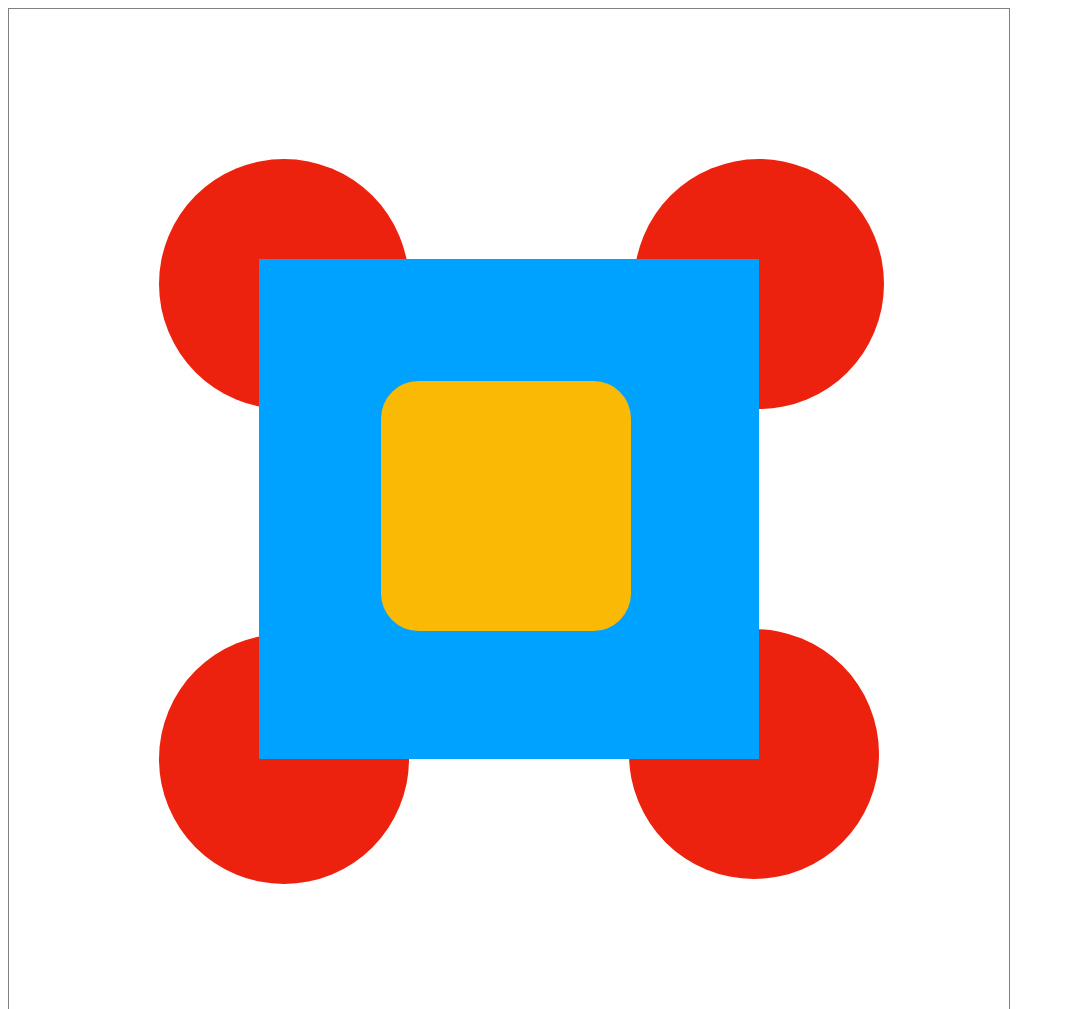
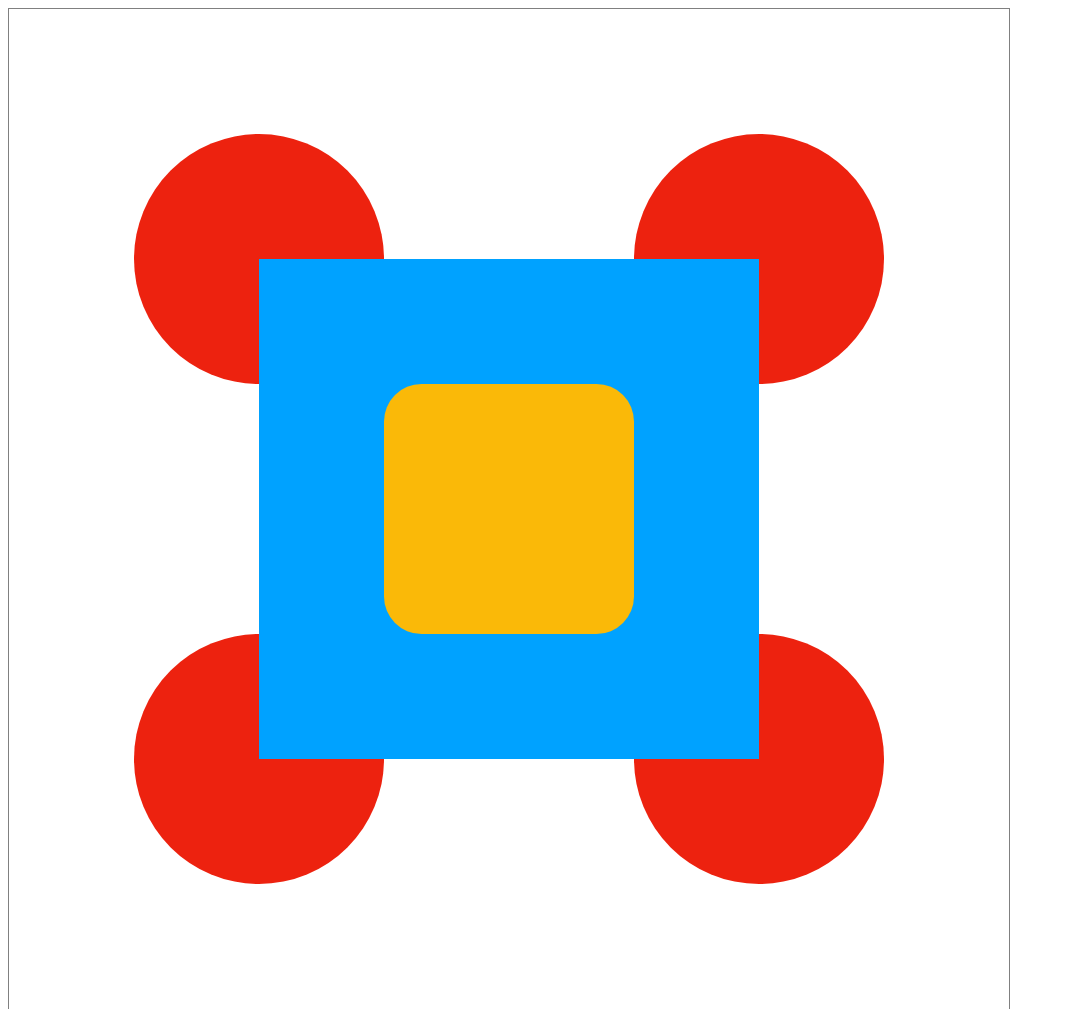
Before and after one commit to liliya-meleshchenya/classwork-1, a plain HTML site: page index.html in a window 1280 px wide. Shown: the top 1009 px of the page, without its empty margins (0-1065 px from the left). Drawn offline with Linux system fonts and the light colour scheme.

Commit message:
Do homework

```diff
--- a/index.html
+++ b/index.html
@@ -1,21 +1,19 @@
 <!DOCTYPE html>
 <html lang="en">
-
 <head>
   <meta charset="UTF-8">
   <meta name="viewport" content="width=device-width, initial-scale=1.0">
-  <link rel="stylesheet" href="./main.css">
-  <title>Position</title>
+<link rel="stylesheet" href="./style/main.css">
+  <title>Classwork-1</title>
 </head>
-
 <body>
-  <div class="wrap">
-    <div class="square rear"></div>
-    <div class="square front"></div>
-    <div class="circle nw"></div>
-    <div class="circle ne"></div>
-    <div class="circle sw"></div>
-    <div class="circle se"></div>
+  <div class="wrapper">
+    <div class="square large"></div>
+    <div class="square small"></div>
+    <div class="circle top-left"></div>
+    <div class="circle top-right"></div>
+    <div class="circle bottom-left"></div>
+    <div class="circle bottom-right"></div>
+  </div>
 </body>
-
 </html>
--- a/main.css
+++ /dev/null
@@ -1,83 +0,0 @@
-.wrap {
-    position: relative;
-    width: 1000px;
-    height: 1000px;
-    border: 1px solid grey;
-}
-
-.square {
-    position: absolute;
-}
-
-.rear {
-    top: 25%;
-    left: 25%;
-    width: 50%;
-    height: 50%;
-    background-color:#00a2ff;
-    z-index: 2;
-}
-
-.rear:hover {
-    background-color: rgb(172, 65, 65);
-    z-index: 4;
-}
-
-.front{
-    top: 37.2%;
-    left: 37.2%;
-    width: 25%;
-    height: 25%;
-    background-color:#fab904;
-    border-radius: 15%;
-    z-index: 3;
-}
-
-.circle {
-    position: absolute;
-    border-radius: 50%;
-    z-index: 1;
-    width: 25%;
-    height: 25%;
-    background-color: #ed220e;
-}
-
-.nw {
-    top: 15%;
-    left: 15%;
-}
-
-.nw:hover {
-    background-color: blue;
-    z-index: 3;
-}
-
-.ne {
-    top: 15%;
-    left: 62.5%;
-}
-
-.ne:hover {
-    background-color: hotpink;
-    z-index: 3;
-}
-
-.sw {
-    top: 62.5%;
-    left: 15%;
-}
-
-.sw:hover {
-    background-color: rebeccapurple;
-    z-index: 3;
-}
-
-.se {
-    top: 62%;
-    left: 62%;
-}
-
-.se:hover {
-    background-color: lightskyblue;
-    z-index: 3;
-}
--- /dev/null
+++ b/style/main.css
@@ -0,0 +1,90 @@
+/* Дефолтные параметры ================
+======================================== */
+
+.body {
+    margin: 0;
+}
+
+.wrapper {
+    position: relative;
+    width: 1000px;
+    height: 1000px;
+    border: 1px solid grey;
+}
+
+/* Квадраты =========================
+=============================================*/
+.square {
+    position: absolute;
+}
+
+.large {
+    top: 25%;
+    left: 25%;
+    width: 50%;
+    height: 50%;
+    background-color: #00a2ff;
+    z-index: 10;
+}
+.large:hover {
+    background-color: darkblue;
+    z-index: 20;
+}
+.small {
+    top: 37.5%;
+    left: 37.5%;
+    width: 25%;
+    height: 25%;
+    background-color: #fab908;
+    border-radius: 15%;
+    z-index: 15;
+}
+/* Круги ====================
+======================================*/
+.circle {
+    position: absolute;
+    width:25%;
+    height:25%;
+    background-color: #ed220f;
+    border-radius: 50%;
+    z-index: 5;
+}
+
+.top-left {
+    top: 12.5%;
+    left: 12.5%;
+}
+
+.top-left:hover {
+    background-color:orange;
+    z-index: 25;
+}
+
+.top-right {
+    top: 12.5%;
+    left: 62.5%;
+}
+
+.top-right:hover {
+    background-color: green;
+    z-index: 25;
+}
+.bottom-left {
+    top: 62.5%;
+    left: 12.5%;
+}
+
+.bottom-left:hover {
+    background-color:hotpink;
+    z-index: 25;
+}
+
+.bottom-right {
+    top: 62.5%;
+    left: 62.5%;
+}
+
+.bottom-right:hover {
+    background-color: yellow;
+    z-index: 25;
+}
```
Also changed, not shown: 2 other files.
